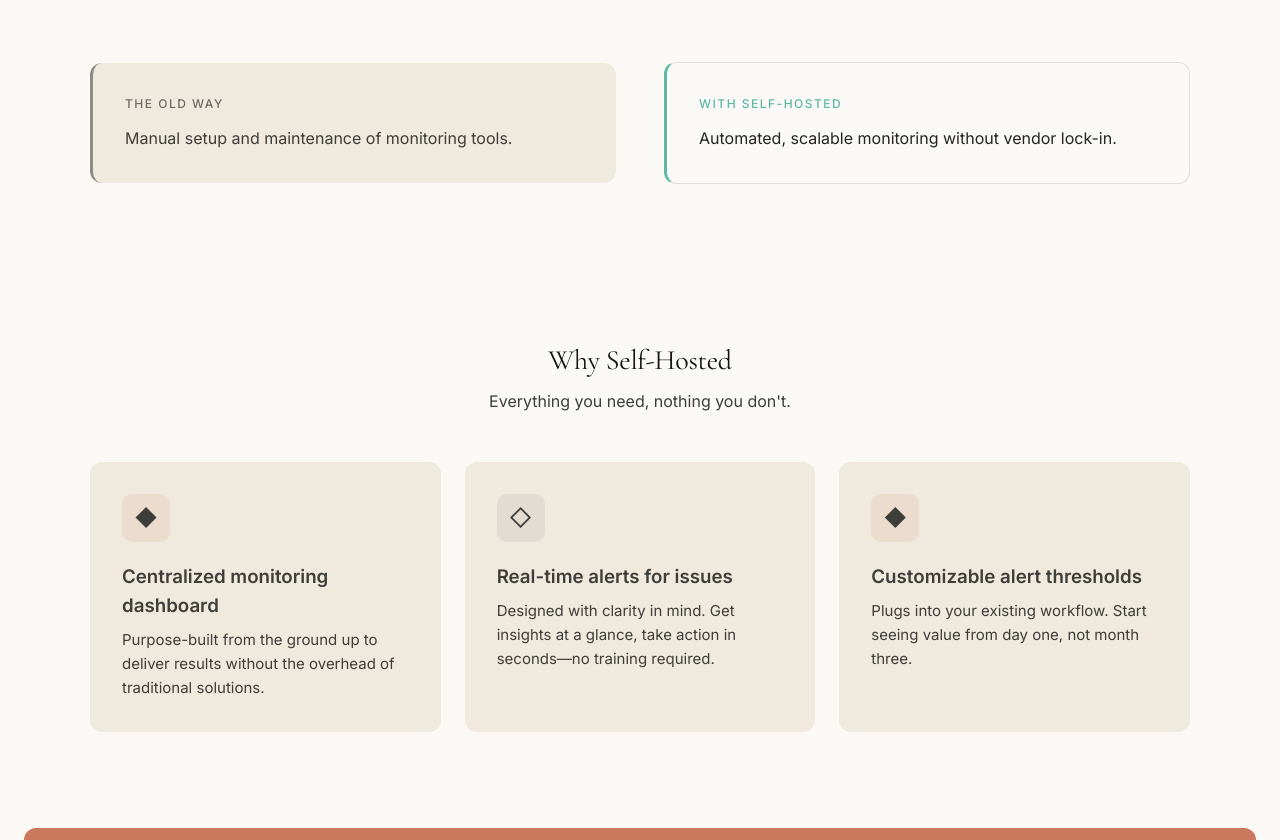
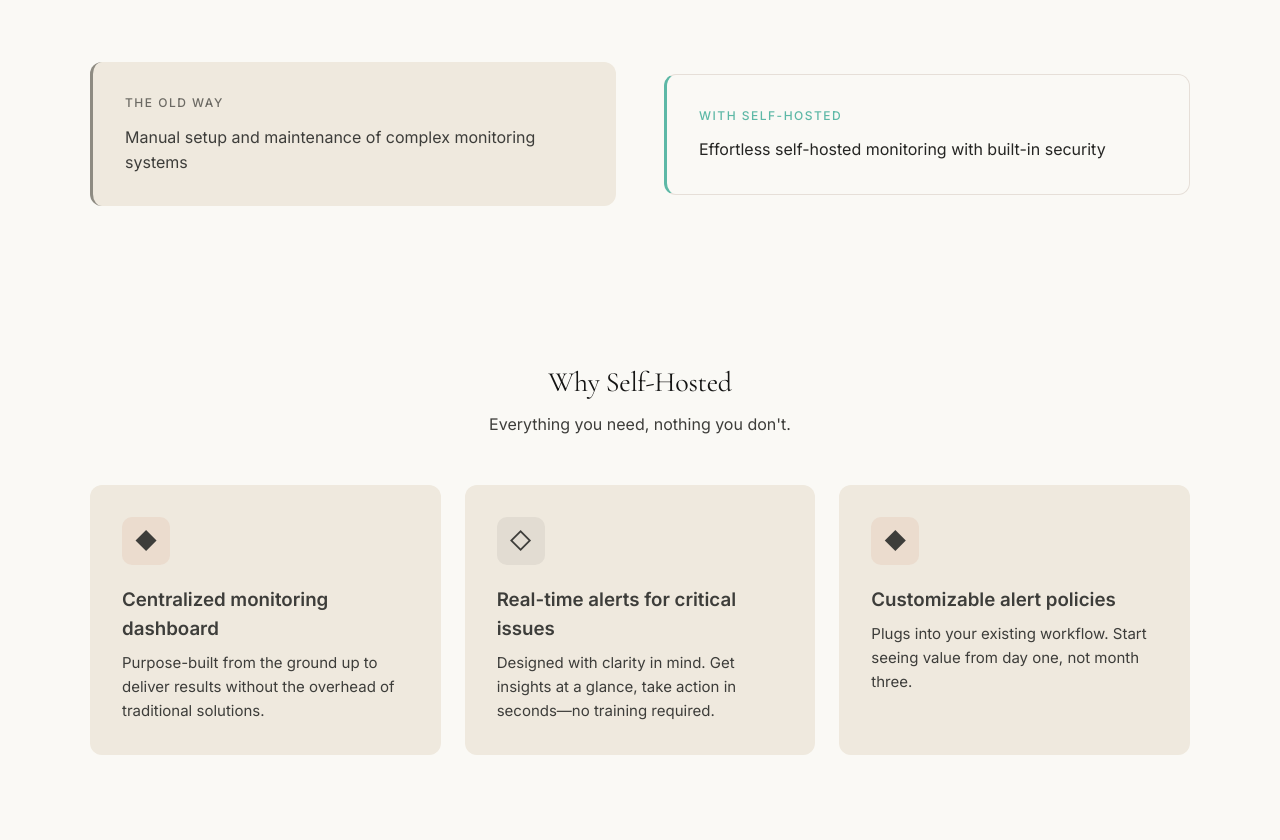
Before and after one commit to ivo1974kanchev-arch/self-hosted-vs-saas-monitoring, a website: page index.html in a window 1280 px wide. Shown: the part 680-1520 px from the top of the page. Drawn offline with nearby package versions, Linux system fonts and the light colour scheme.

```diff
--- a/index.html
+++ b/index.html
@@ -336,11 +336,11 @@ body {
     <div class="grid-2">
       <div class="problem-old">
         <p class="problem-label old">The old way</p>
-        <p class="body-md" style="color:var(--body)">Manual setup and maintenance of monitoring tools.</p>
+        <p class="body-md" style="color:var(--body)">Manual setup and maintenance of complex monitoring systems</p>
       </div>
       <div class="problem-new">
         <p class="problem-label new">With Self-Hosted</p>
-        <p class="body-md" style="color:var(--body-strong)">Automated, scalable monitoring without vendor lock-in.</p>
+        <p class="body-md" style="color:var(--body-strong)">Effortless self-hosted monitoring with built-in security</p>
       </div>
     </div>
   </div>
@@ -361,12 +361,12 @@ body {
       </div>
       <div class="feat-card">
         <div class="feat-icon dark">&#9671;</div>
-        <h3>Real-time alerts for issues</h3>
+        <h3>Real-time alerts for critical issues</h3>
         <p>Designed with clarity in mind. Get insights at a glance, take action in seconds&mdash;no training required.</p>
       </div>
       <div class="feat-card">
         <div class="feat-icon coral">&#9670;</div>
-        <h3>Customizable alert thresholds</h3>
+        <h3>Customizable alert policies</h3>
         <p>Plugs into your existing workflow. Start seeing value from day one, not month three.</p>
       </div>
     </div>
```
